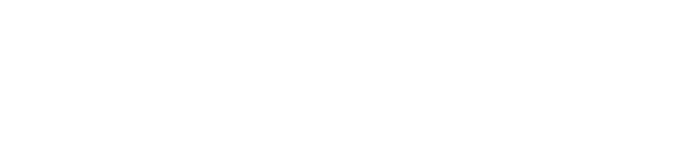
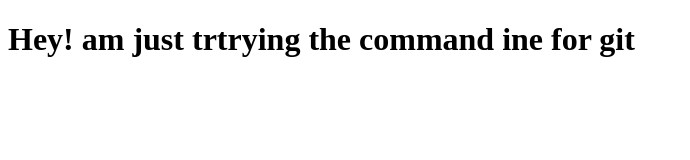
Before and after one commit to Smalizz/succyclothset, a plain HTML site: page index.html in a window 1280 px wide. Shown: the whole page, without its empty margins (0-690 px from the left). Drawn offline with Linux system fonts and the light colour scheme.

Commit message:
first commit

```diff
--- a/index.html
+++ b/index.html
@@ -7,6 +7,6 @@
     <title>Document</title>
 </head>
 <body>
-
+    <h1>Hey! am just trtrying the command ine for git</h1>
 </body>
 </html>
--- a/style.css
+++ b/style.css
@@ -0,0 +1,4 @@
+*{
+    margin: 0px;
+    padding: 0px;
+}
```
